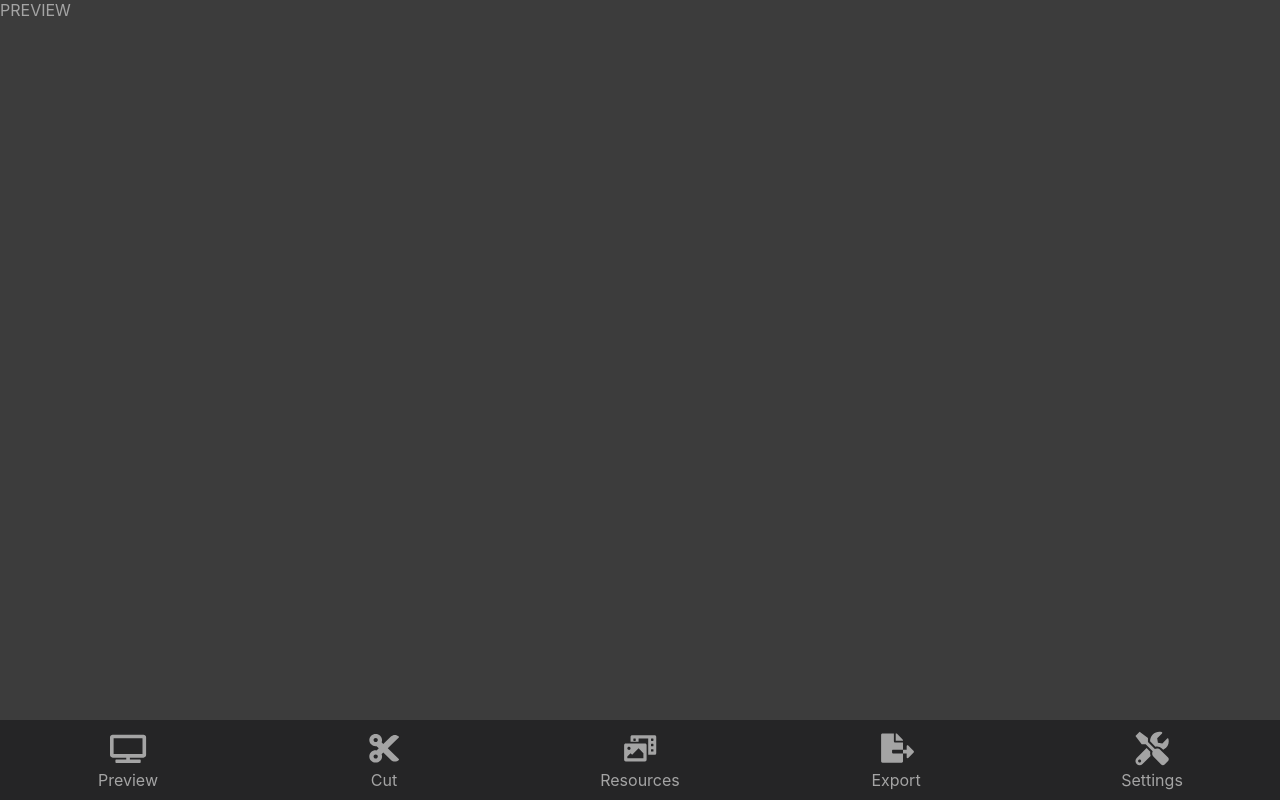
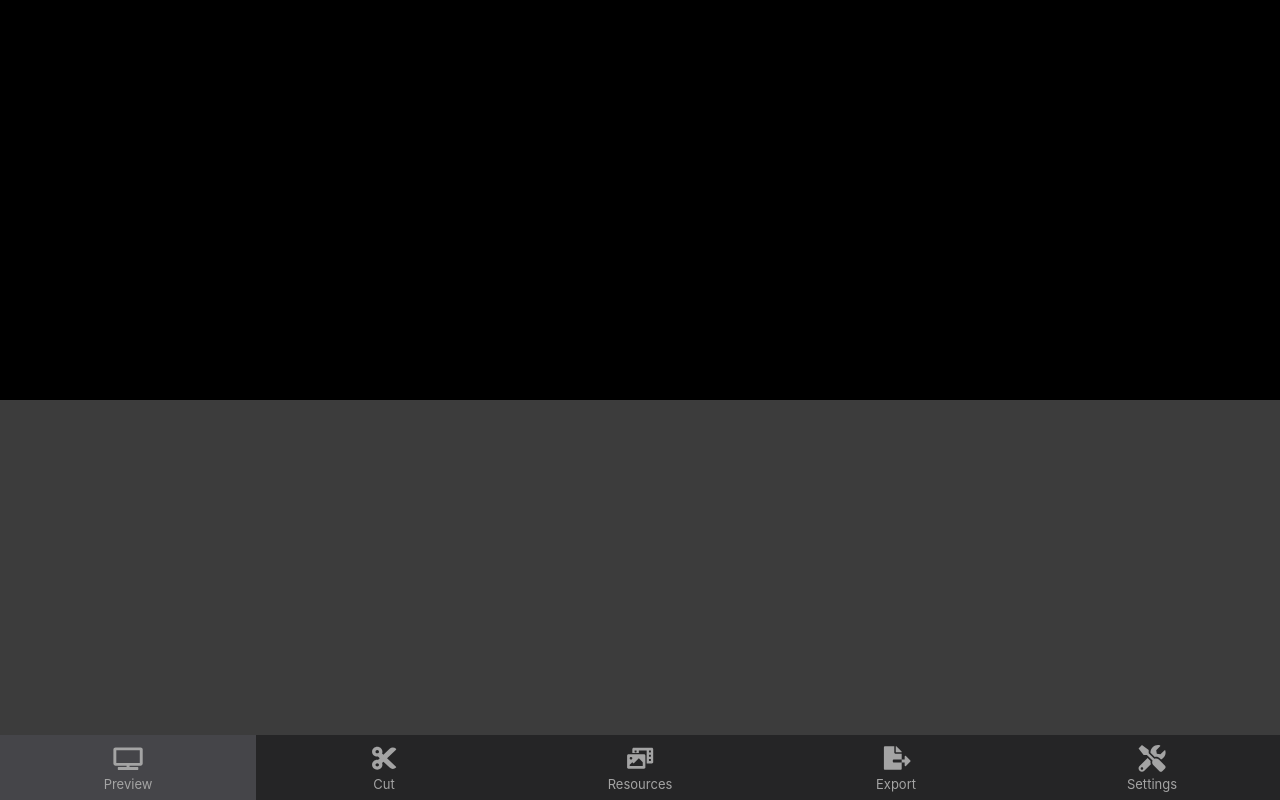
Before and after one commit to DominikKoperkiewicz/VideoEditor, a plain HTML site: page index.html in a window 1280 px wide. Both pictures are taken after a click on the element "Preview". Drawn offline with Linux system fonts and the light colour scheme.

Commit message:
navigator fixed

```diff
--- a/index.html
+++ b/index.html
@@ -1,5 +1,6 @@
 <!DOCTYPE html>
 <html lang="en">
+
 <head>
   <meta charset="UTF-8">
   <meta name="viewport" content="width=device-width, initial-scale=1.0">
@@ -7,10 +8,11 @@
   <link rel="stylesheet" href="style.css">
   <link rel="manifest" href="manifest.json">
 </head>
+
 <body>
   <main>
     <div id="preview-tab" class="tab">
-      <label>PREVIEW</label>
+      <div class="video-player"></div>
     </div>
 
     <div id="cut-tab" class="tab">
@@ -56,4 +58,5 @@
   <script src="navigatorScript.js"></script>
   <script src="script.js"></script>
 </body>
+
 </html>
--- a/navigatorScript.js
+++ b/navigatorScript.js
@@ -1,3 +1,5 @@
+let tabs = document.querySelectorAll("main .tab");
+let navButtons = document.querySelectorAll("nav .nav-button");
 
 function openTab(tab) {
     tabs.forEach(element => {
@@ -7,36 +9,28 @@ function openTab(tab) {
     tab.style.display = "flex";
 }
 
-let tabs = document.querySelectorAll("main div");
+function addNavigatorEvent(buttonName, tabName) {
 
-tabs.forEach(element => {
-    element.style.display = "none";
-});
+    document.getElementById(buttonName).addEventListener("click", ()=>{
+        const tab = document.getElementById(tabName);
+        const button = document.getElementById(buttonName);
+        navButtons.forEach(element => {
+            element.classList.remove("active");
+        });
+        button.classList.add("active");
+        openTab(tab);
+    })
+}
+
+
 
 // NAVIGATOR EVENTS
-document.getElementById("preview-tab").style.display = "flex";
 
-document.getElementById("preview-button").addEventListener("click", ()=>{
-    const tab = document.getElementById("preview-tab");
-    openTab(tab);
-})
+openTab(document.getElementById("preview-tab"));
+document.getElementById("preview-button").classList.add("active");
 
-document.getElementById("cut-button").addEventListener("click", ()=>{
-    const tab = document.getElementById("cut-tab");
-    openTab(tab);
-})
-
-document.getElementById("resources-button").addEventListener("click", ()=>{
-    const tab = document.getElementById("resources-tab");
-    openTab(tab);
-})
-
-document.getElementById("export-button").addEventListener("click", ()=>{
-    const tab = document.getElementById("export-tab");
-    openTab(tab);
-})
-
-document.getElementById("settings-button").addEventListener("click", ()=>{
-    const tab = document.getElementById("settings-tab");
-    openTab(tab);
-})
+addNavigatorEvent("preview-button", "preview-tab");
+addNavigatorEvent("cut-button", "cut-tab");
+addNavigatorEvent("resources-button", "resources-tab");
+addNavigatorEvent("export-button", "export-tab");
+addNavigatorEvent("settings-button", "settings-tab");
--- a/style.css
+++ b/style.css
@@ -64,6 +64,8 @@ header {
     margin: 0;
     text-align: center;
     user-select: none;
+    font-size: small;
+    transition: 0.4s;
 }
 
 .nav-button img {
@@ -75,8 +77,9 @@ header {
     margin: -0.25em;
 }
 
-.nav-button:hover {
+.nav-button.active {
     background-color: #454549;
+    transition: 0.4s;
 }
 
 .tab {
@@ -84,3 +87,8 @@ header {
     flex-direction: column;
     color: #A4A4A4;
 }
+
+.video-player {
+    background-color: #000;
+    height: 25em;
+}
```
